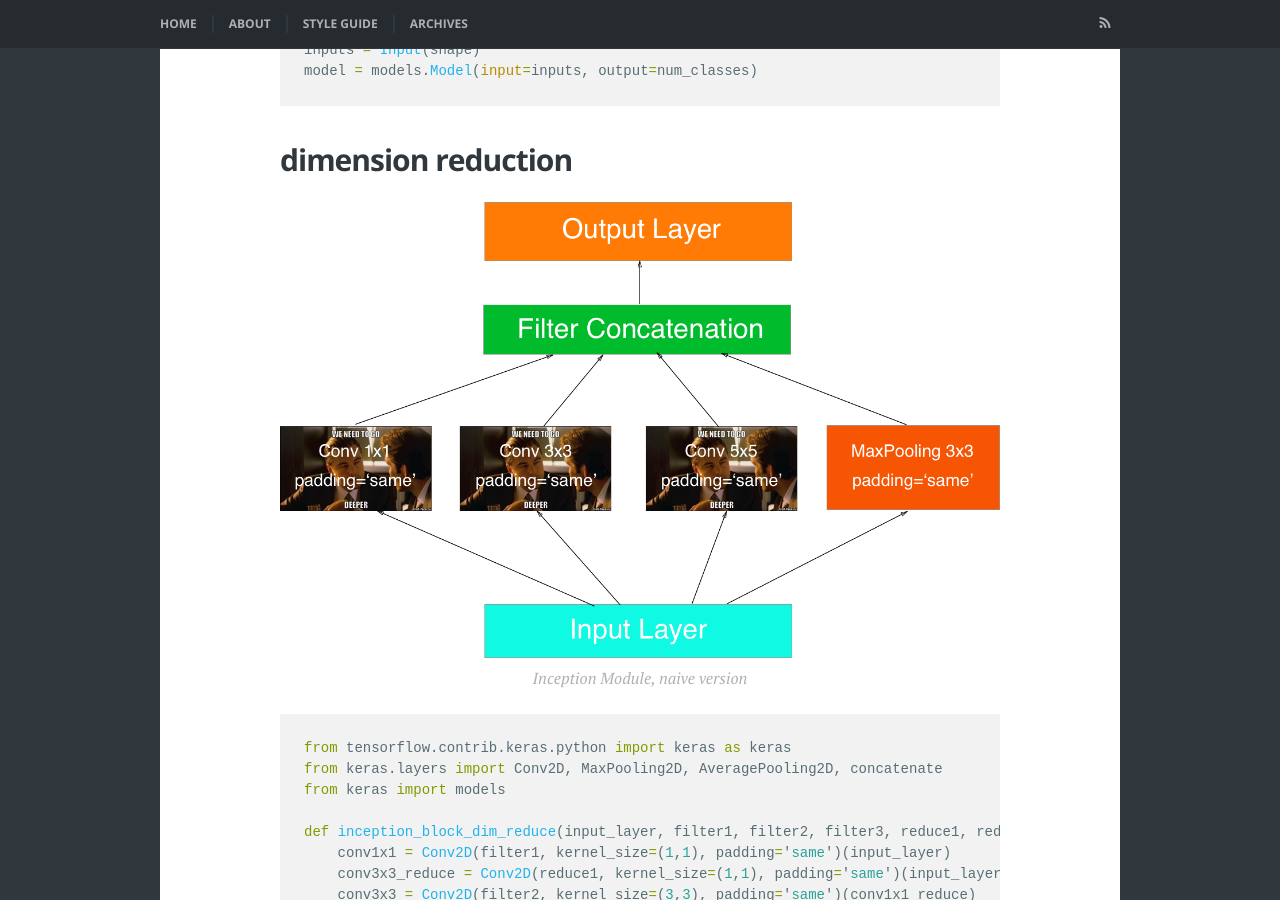
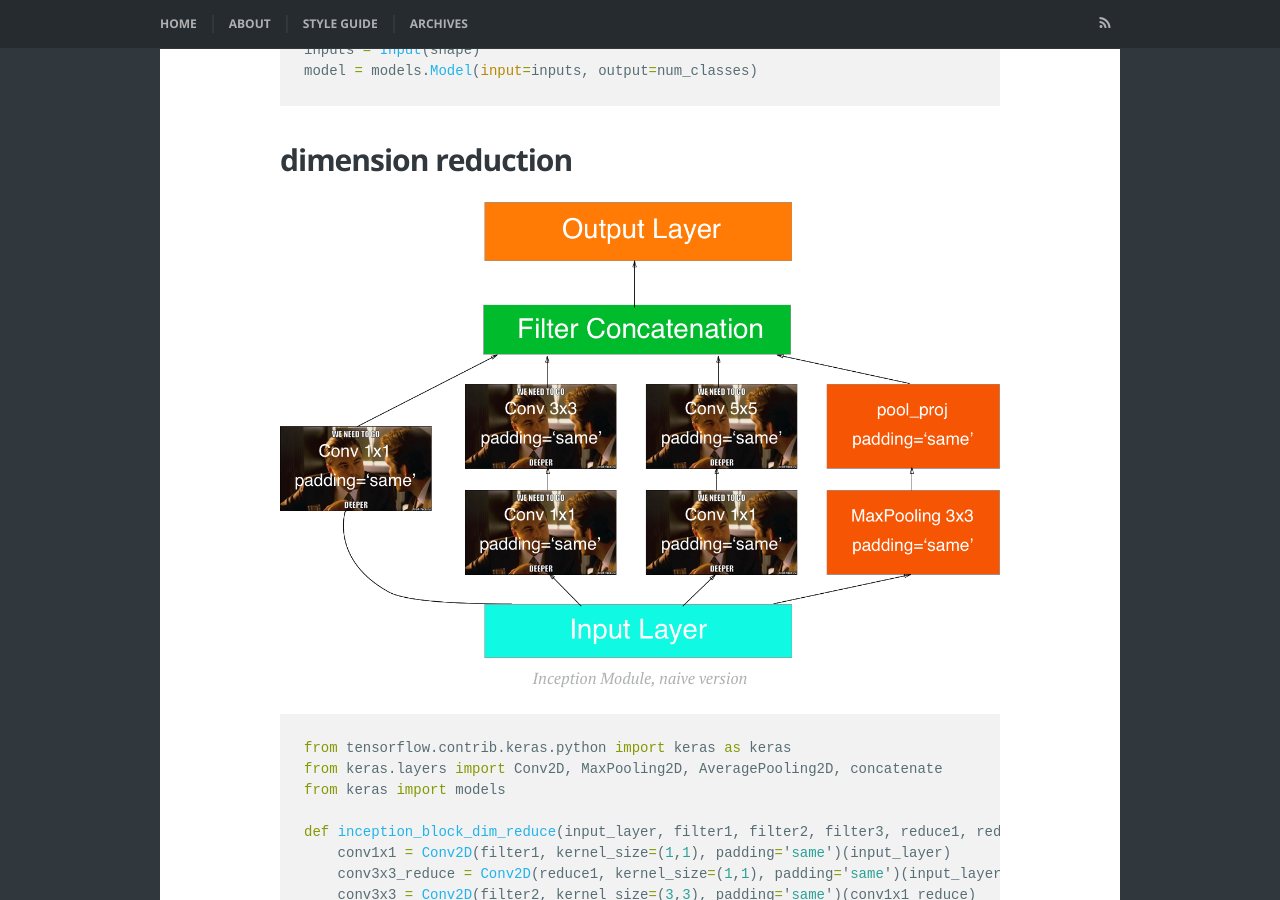
Before and after one commit to hskang9/hskang9.github.io, a Jekyll site: the page built from _posts/2017-11-24-Various_CNN_Layers.md, in a window 1280 px wide and 900 px high, scrolled down 3698 px. Built offline with Jekyll 4.4.1, drawn with Linux system fonts in a browser that asks for light colours; some web fonts are replaced; comment, search, counter and statistics services are not loaded.

Commit message:
Update 2017-11-24-Various_CNN_Layers.md

````diff
--- a/_posts/2017-11-24-Various_CNN_Layers.md
+++ b/_posts/2017-11-24-Various_CNN_Layers.md
@@ -55,7 +55,7 @@ model = models.Model(input=inputs, output=num_classes)
 
 ### dimension reduction
 
-{% include image_caption.html imageurl="/images/posts/inception_block_naive.png" title="" caption="Inception Module, naive version" %}
+{% include image_caption.html imageurl="/images/posts/inception_block_reduce.png" title="" caption="Inception Module, naive version" %}
 
 ```python
 from tensorflow.contrib.keras.python import keras as keras
````
